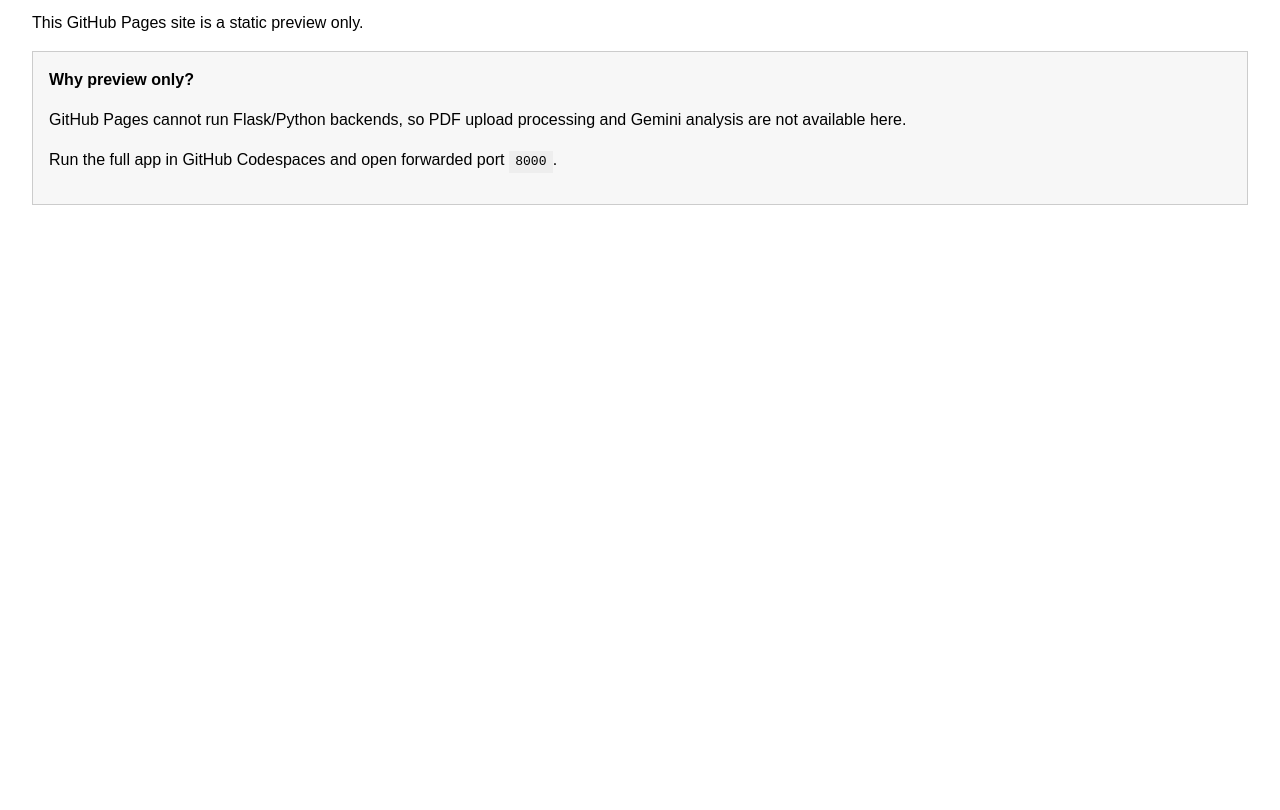
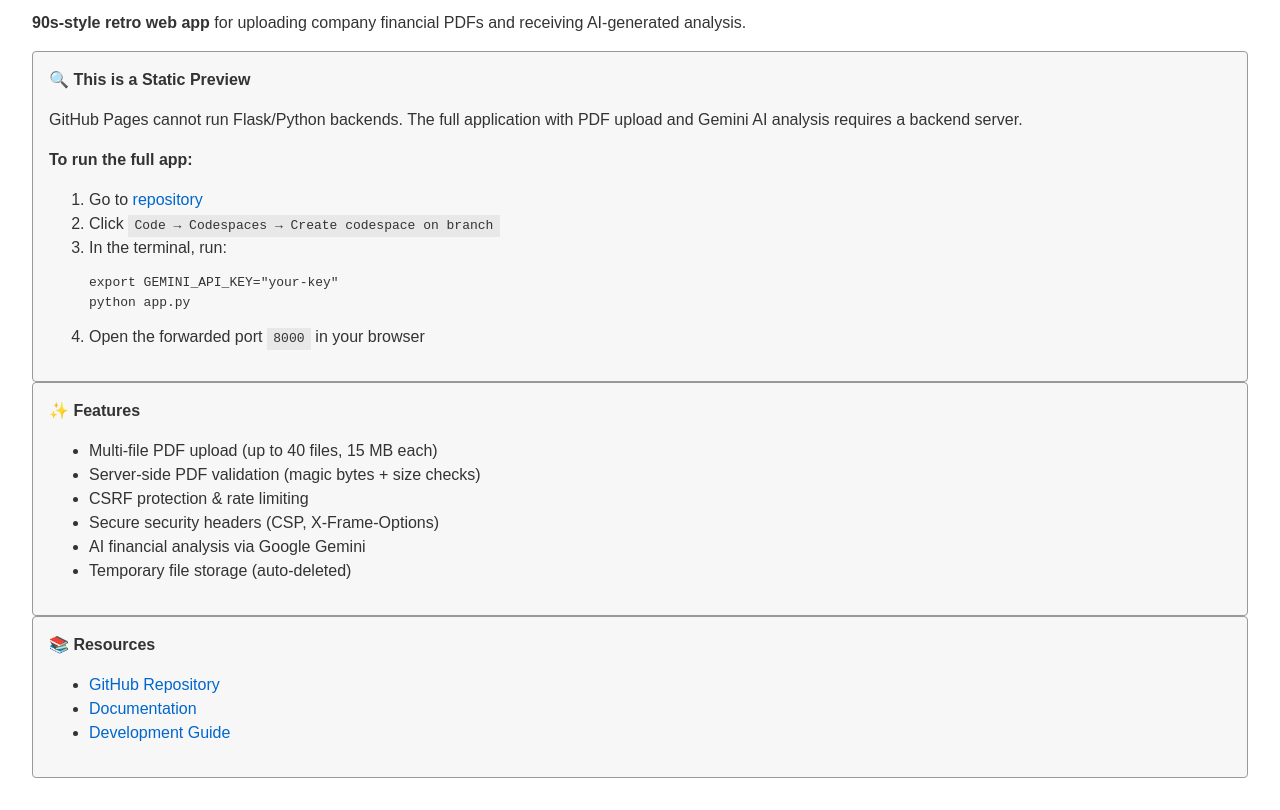
Before and after one commit to learnrahulrai-ui/a, a plain HTML site: page preview/index.html in a window 1280 px wide. Shown: the part 90-900 px from the top of the page. Before the commit the page ends 800 px from the top, so only its background shows below. Drawn offline with Linux system fonts and the light colour scheme.

Commit message:
Improve GitHub Pages preview content and styling

```diff
--- a/preview/index.html
+++ b/preview/index.html
@@ -3,24 +3,56 @@
   <head>
     <meta charset="UTF-8" />
     <meta name="viewport" content="width=device-width, initial-scale=1.0" />
-    <title>Financial PDF Analyzer - Web Preview</title>
+    <title>Financial PDF Analyzer - 90s Retro Web Preview</title>
     <style>
-      body { font-family: Arial, sans-serif; margin: 2rem; line-height: 1.5; }
-      .note { border: 1px solid #ccc; padding: 1rem; background: #f7f7f7; }
-      code { background: #eee; padding: 0.2rem 0.4rem; }
+      body { font-family: Arial, sans-serif; margin: 2rem; line-height: 1.5; color: #333; }
+      .note { border: 1px solid #999; padding: 1rem; background: #f7f7f7; border-radius: 4px; }
+      code { background: #e8e8e8; padding: 0.2rem 0.4rem; font-family: monospace; }
+      a { color: #0066cc; text-decoration: none; }
+      a:hover { text-decoration: underline; }
     </style>
   </head>
   <body>
-    <h1>Financial PDF Analyzer (Preview)</h1>
-    <p>This GitHub Pages site is a static preview only.</p>
+    <h1>📊 Financial PDF Analyzer</h1>
+    <p><strong>90s-style retro web app</strong> for uploading company financial PDFs and receiving AI-generated analysis.</p>
+
     <div class="note">
-      <strong>Why preview only?</strong>
+      <strong>🔍 This is a Static Preview</strong>
       <p>
-        GitHub Pages cannot run Flask/Python backends, so PDF upload processing and Gemini analysis are not available here.
+        GitHub Pages cannot run Flask/Python backends. The full application with PDF upload and Gemini AI analysis requires a backend server.
       </p>
       <p>
-        Run the full app in GitHub Codespaces and open forwarded port <code>8000</code>.
+        <strong>To run the full app:</strong>
       </p>
+      <ol>
+        <li>Go to <a href="https://github.com/learnrahulrai-ui/a" target="_blank">repository</a></li>
+        <li>Click <code>Code → Codespaces → Create codespace on branch</code></li>
+        <li>In the terminal, run:
+          <pre>export GEMINI_API_KEY="your-key"<br/>python app.py</pre>
+        </li>
+        <li>Open the forwarded port <code>8000</code> in your browser</li>
+      </ol>
+    </div>
+
+    <div class="note">
+      <strong>✨ Features</strong>
+      <ul>
+        <li>Multi-file PDF upload (up to 40 files, 15 MB each)</li>
+        <li>Server-side PDF validation (magic bytes + size checks)</li>
+        <li>CSRF protection & rate limiting</li>
+        <li>Secure security headers (CSP, X-Frame-Options)</li>
+        <li>AI financial analysis via Google Gemini</li>
+        <li>Temporary file storage (auto-deleted)</li>
+      </ul>
+    </div>
+
+    <div class="note">
+      <strong>📚 Resources</strong>
+      <ul>
+        <li><a href="https://github.com/learnrahulrai-ui/a" target="_blank">GitHub Repository</a></li>
+        <li><a href="https://github.com/learnrahulrai-ui/a/blob/main/README.md" target="_blank">Documentation</a></li>
+        <li><a href="https://github.com/learnrahulrai-ui/a/blob/main/.github/skills/financial-pdf-analyzer-development/SKILL.md" target="_blank">Development Guide</a></li>
+      </ul>
     </div>
   </body>
 </html>
```
